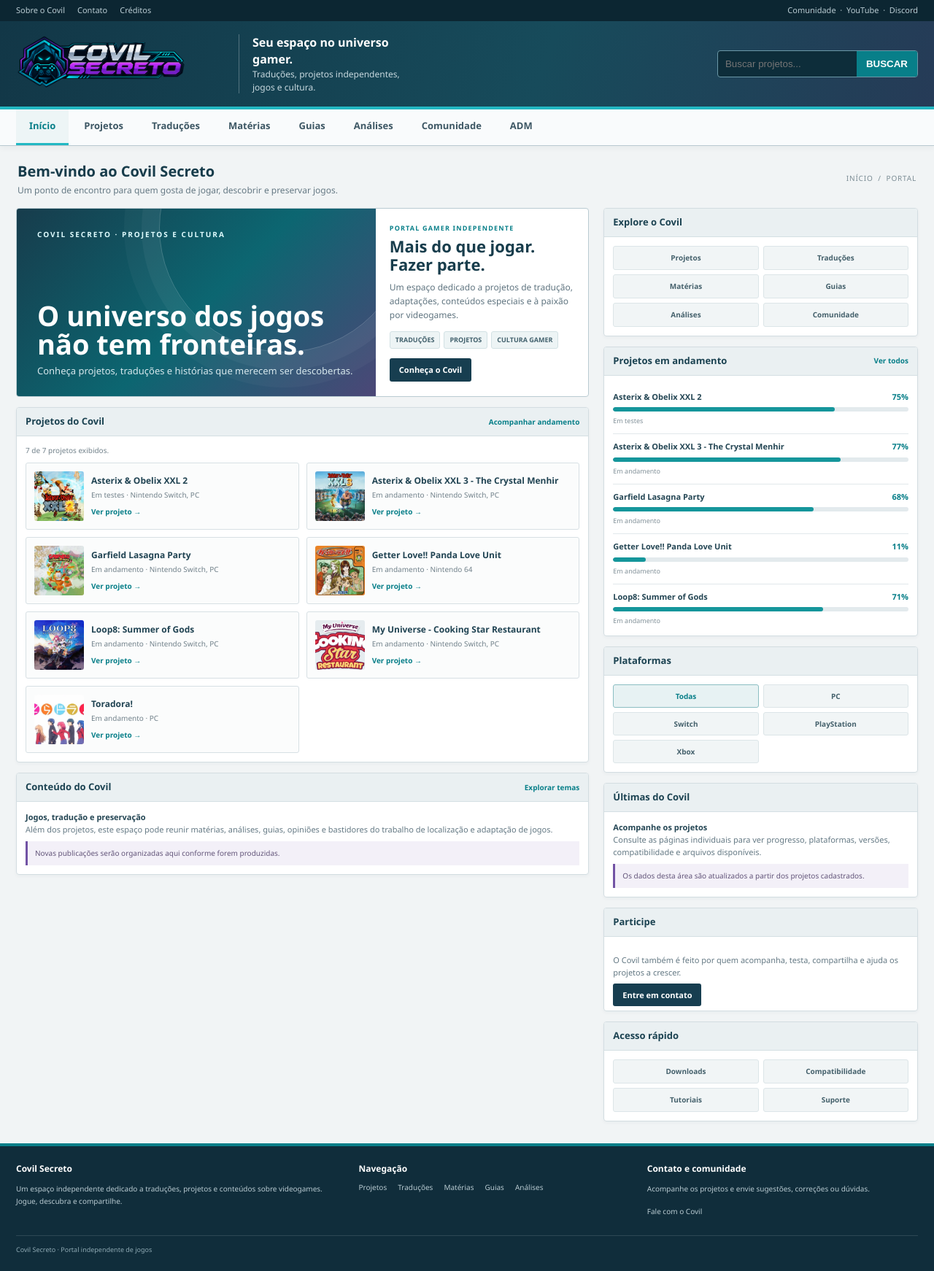
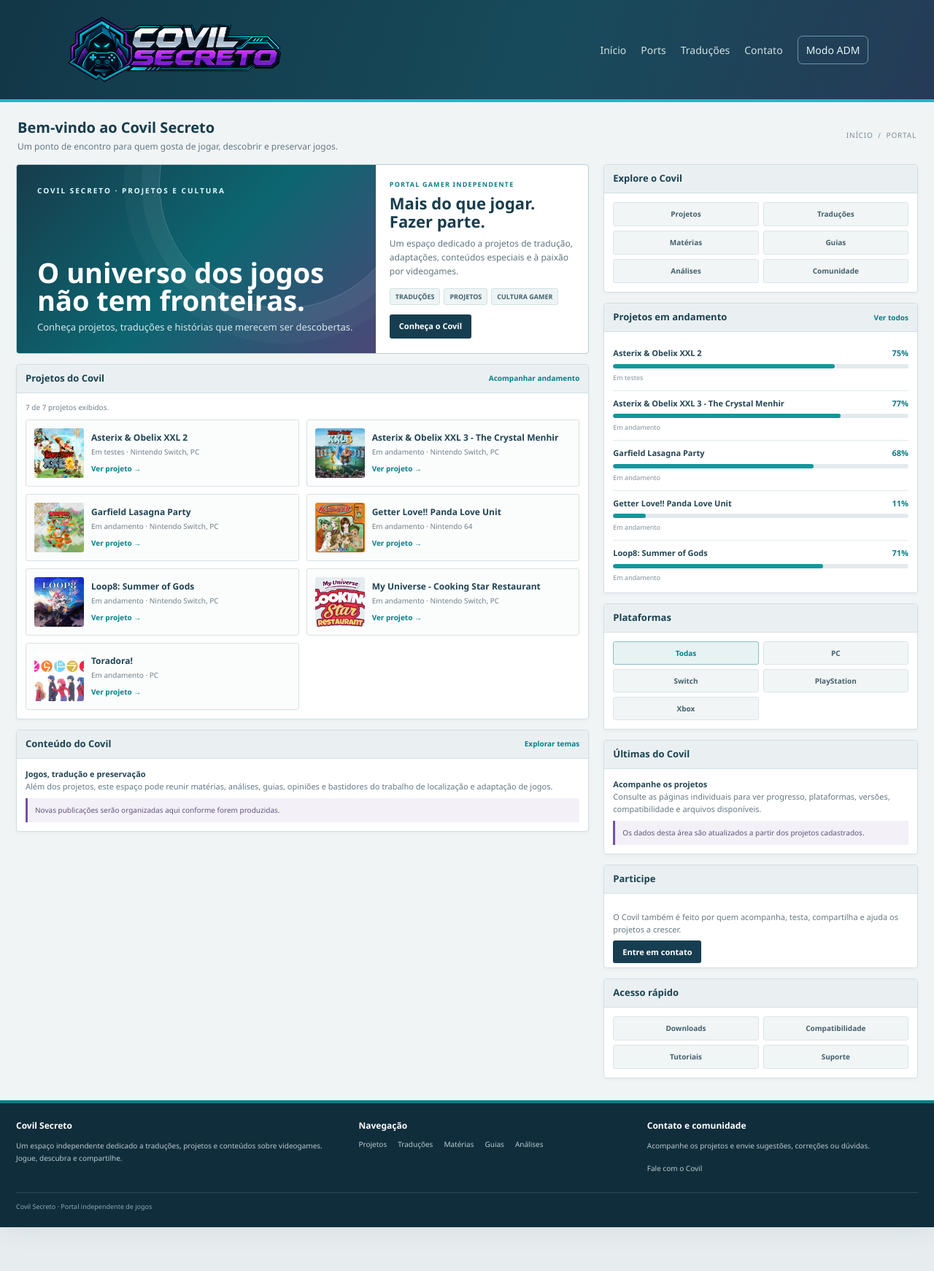
Before and after one commit to TemplarioK1/covil-secreto, a Jekyll site: the page built from index.html, in a window 1280 px wide. Shown: the whole page at 73% size. Built offline with Jekyll 4.4.1, drawn with Linux system fonts in a browser that asks for light colours; after the commit the page ends 1682 px from its top, so only the background shows below that.

Commit message:
Unifica cabeçalho da home com páginas de projeto

```diff
--- a/index.html
+++ b/index.html
@@ -33,10 +33,26 @@
 .filter-summary{font-size:10px;color:#71818a;margin:0 0 9px}
 .search button{cursor:pointer}
 
+header{padding:18px 7%;border-bottom:1px solid #302a3a;display:flex;align-items:center;justify-content:space-between;gap:20px;flex-wrap:wrap;background:linear-gradient(110deg,#123747,#174b5b 58%,#263b57);border-bottom:4px solid #22b8c3}
+.logo{display:flex;align-items:center;flex:0 0 auto;text-decoration:none;line-height:0}
+.logo img{display:block;width:min(300px,38vw);height:auto;object-fit:contain;flex-shrink:0}
+header nav{display:flex;align-items:center;gap:20px;flex-wrap:wrap}
+header nav a{color:#d1e0e5;text-decoration:none;font-size:14px}
+header nav a:hover{color:#fff}
+header nav a.admin-link{color:#e3f6f8;border:1px solid #6b98a7;border-radius:7px;padding:8px 11px}
+header nav a.admin-link:hover{background:#ffffff12;border-color:#d1e0e5}
+@media(max-width:600px){header{padding:16px 20px}.logo img{width:min(230px,70vw)}header nav{gap:14px}}
 </style></head><body><div class="shell">
-<div class="utility"><div><a href="#sobre">Sobre o Covil</a><a href="#contato">Contato</a><a href="#creditos">Créditos</a></div><div>Comunidade&nbsp; · &nbsp;YouTube&nbsp; · &nbsp;Discord</div></div>
-<header class="masthead"><div class="brand"><a href="{{ '/' | relative_url }}"><img src="{{ '/Logo gamer neon Covil Secreto.png' | relative_url }}" alt="Covil Secreto"></a><div class="brand-copy"><strong>Seu espaço no universo gamer.</strong>Traduções, projetos independentes, jogos e cultura.</div></div><div class="header-tools"><form class="search" id="portal-search" role="search"><input id="portal-search-input" type="search" aria-label="Buscar projetos" placeholder="Buscar projetos..."><button type="submit">BUSCAR</button></form></div></header>
-<nav class="mainnav"><a class="active" href="{{ '/' | relative_url }}">Início</a><a href="#projetos">Projetos</a><a href="#traducoes">Traduções</a><a href="#materias">Matérias</a><a href="#guias">Guias</a><a href="#materias">Análises</a><a href="#comunidade">Comunidade</a><a href="{{ '/admin/projetos.html' | relative_url }}">ADM</a></nav>
+<header>
+<a class="logo" href="{{ '/' | relative_url }}" aria-label="Covil Secreto — início"><img src="{{ '/Logo gamer neon Covil Secreto.png' | relative_url }}" alt="Covil Secreto"></a>
+<nav aria-label="Navegação principal">
+<a href="{{ '/' | relative_url }}">Início</a>
+<a href="{{ '/' | relative_url }}#catalog-ports">Ports</a>
+<a href="{{ '/' | relative_url }}#catalog-traducoes">Traduções</a>
+<a href="{{ '/contato/' | relative_url }}">Contato</a>
+<a class="admin-link" href="{{ '/admin/projetos.html' | relative_url }}">Modo ADM</a>
+</nav>
+</header>
 <main class="page"><div class="welcome"><div><h1>Bem-vindo ao Covil Secreto</h1><p>Um ponto de encontro para quem gosta de jogar, descobrir e preservar jogos.</p></div><div class="breadcrumb">INÍCIO&nbsp; / &nbsp;PORTAL</div></div>
 <div class="layout">
 <div class="column home-primary">
```
